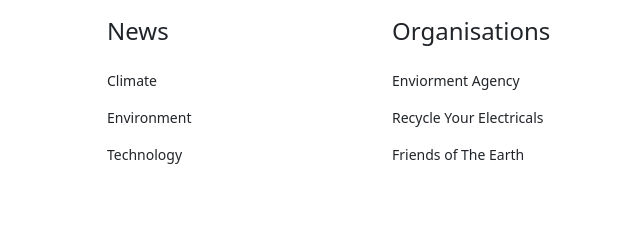
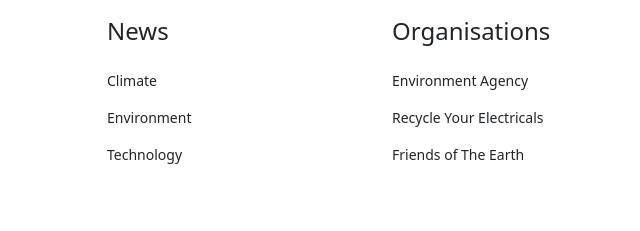
Before and after one commit to KC-Codemaker/KC-Codemaker2.github.io, a plain HTML site: page index.html in a window 1280 px wide. Shown: the part 3619-3850 px from the top of the page, 640-1280 px from the left. Drawn offline with nearby package versions, Linux system fonts and the light colour scheme; files that its build step writes are made by us from their sources; files whose address does not match are found by name.

Commit message:
Update index.html

```diff
--- a/index.html
+++ b/index.html
@@ -327,7 +327,7 @@
 
                         <div class="lc-block small">
                             <div editable="rich">
-                                <a href="https://www.gov.uk/government/organisations/environment-agency"> <p>Enviorment Agency</p></a>
+                                <a href="https://www.gov.uk/government/organisations/environment-agency"> <p>Environment Agency</p></a>
                                 <a href="https://www.recycleyourelectricals.org.uk/"> <p>Recycle Your Electricals</p></a>
                                 <a href="https://friendsoftheearth.uk/"> <p>Friends of The Earth</p></a>
                             </div>
```
